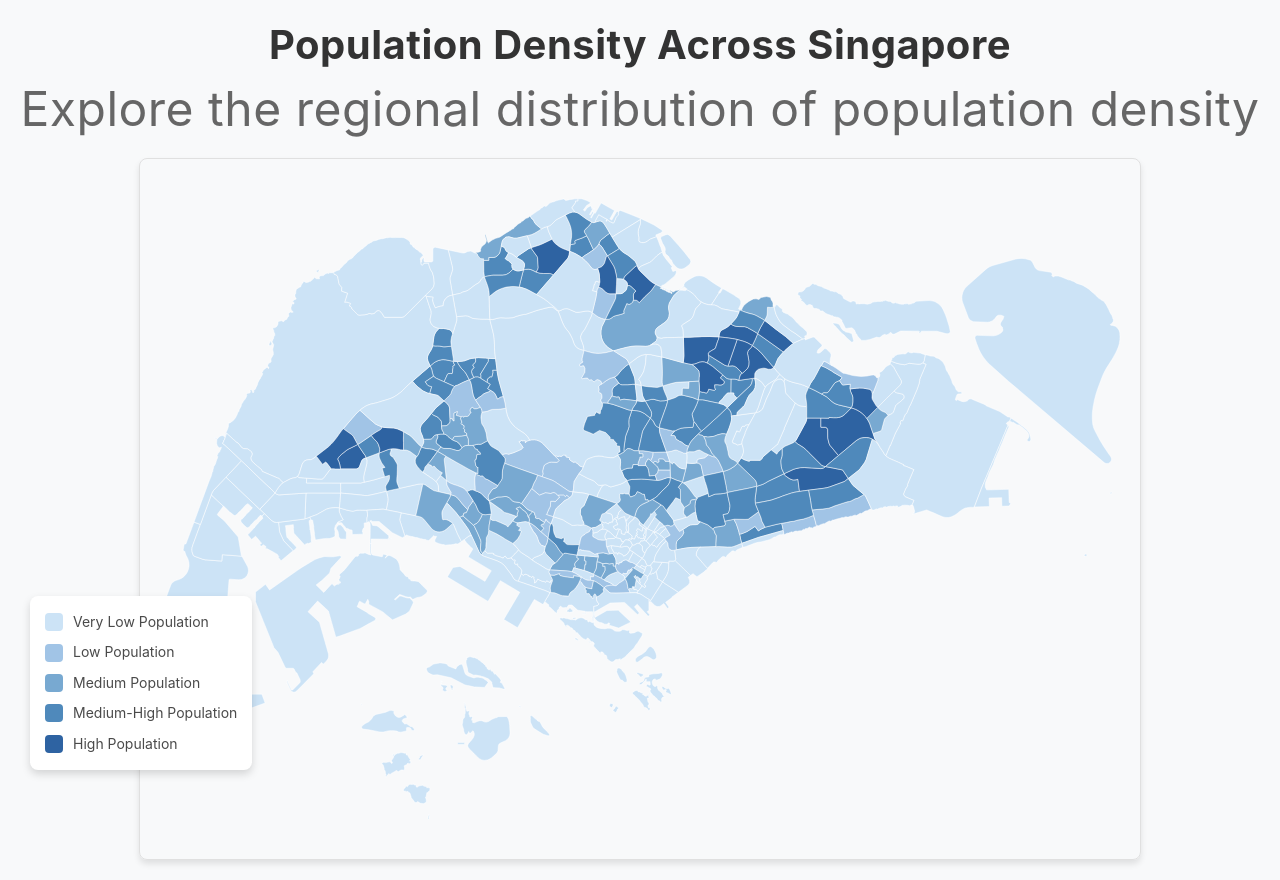
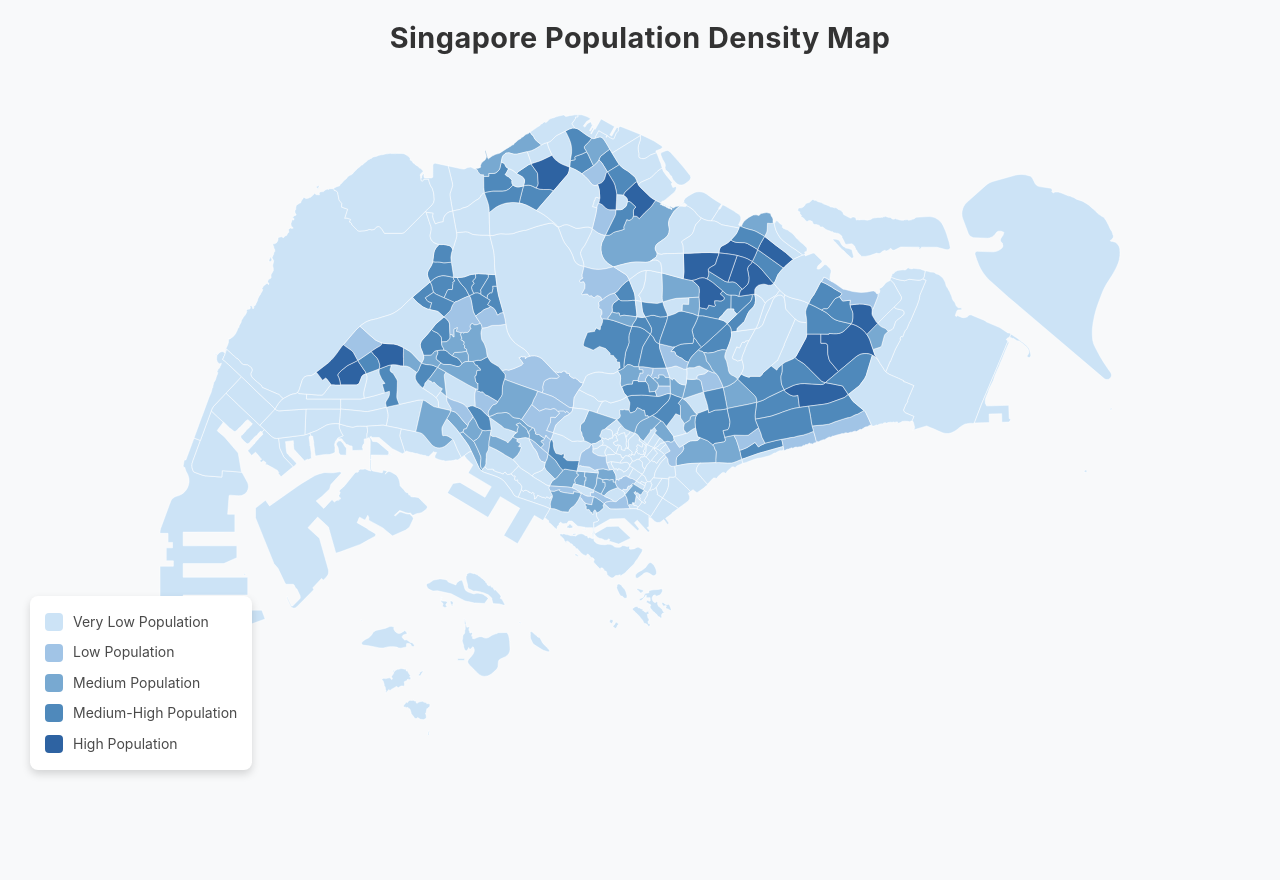
Before and after one commit to shravanii237/HCDIV-4, a plain HTML site: page index.html in a window 1280 px wide. After the commit the page ends 800 px from the top, so only its background shows below. Drawn offline with nearby package versions, Linux system fonts and the light colour scheme.

Commit message:
Update index.html

```diff
--- a/index.html
+++ b/index.html
@@ -17,17 +17,9 @@
     h1 {
       text-align: center;
       margin: 20px 0;
-      font-size: 2.5em;
+      font-size: 1.8em; /* Reduced font size */
       color: #333333;
       letter-spacing: 0.5px;
-    }
-
-    h1 span {
-      font-size: 1.2em;
-      color: #666;
-      display: block;
-      margin-top: 10px;
-      font-weight: 400;
     }
 
     #map-container {
@@ -39,9 +31,7 @@
     }
 
     svg {
-      border: 1px solid #e0e0e0;
-      border-radius: 8px;
-      box-shadow: 0 4px 6px rgba(0, 0, 0, 0.1);
+      border: none; /* Removed the border around the SVG */
     }
 
     /* Tooltip Styles */
@@ -90,9 +80,7 @@
 </head>
 <body>
 
-<h1>Population Density Across Singapore
-  <span>Explore the regional distribution of population density</span>
-</h1>
+<h1>Singapore Population Density Map</h1>
 
 <div id="map-container">
   <svg width="1000" height="700" viewBox="0 0 1000 700" aria-label="Singapore Population Density Map"></svg>
```
